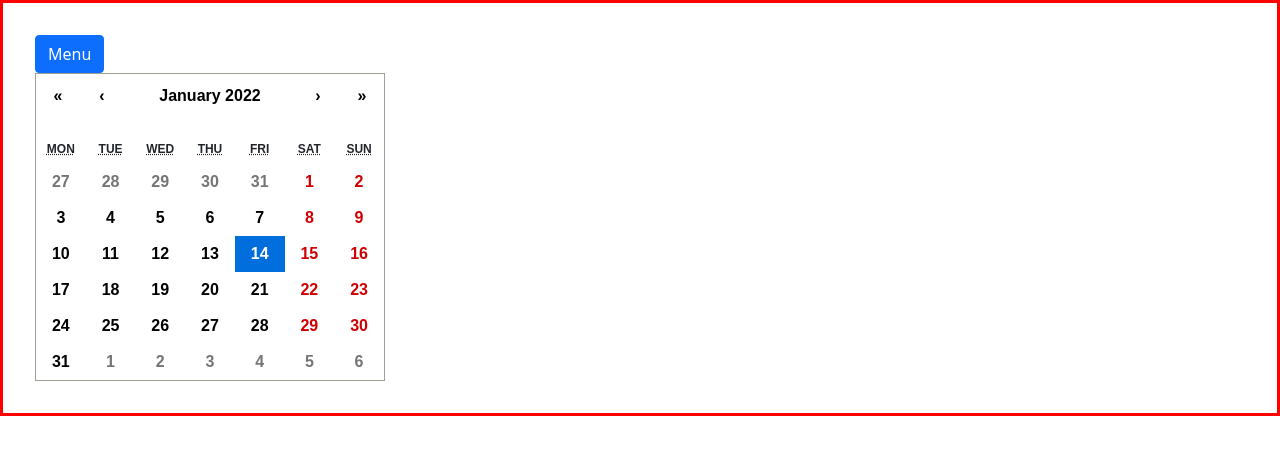
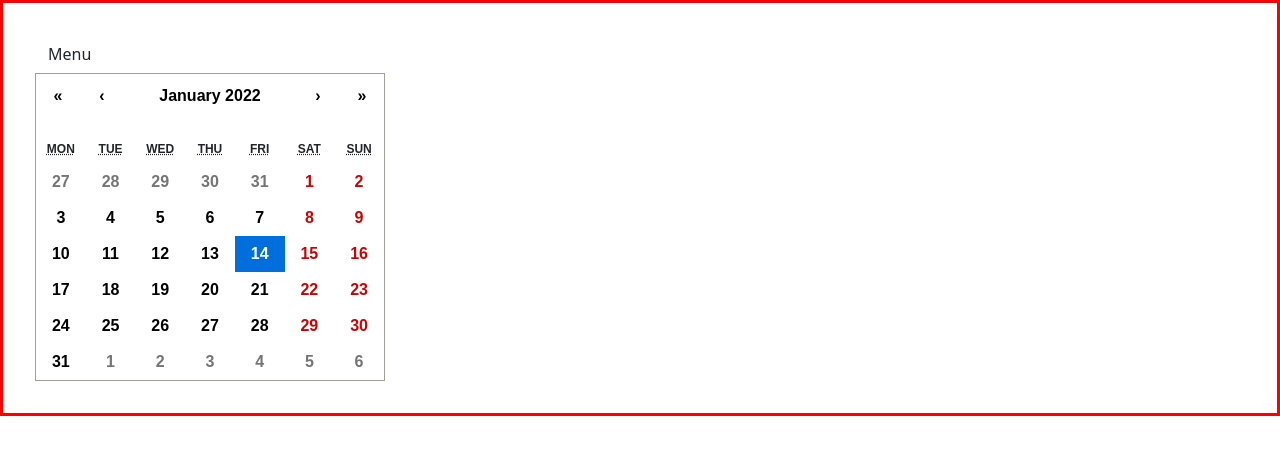
Before and after one commit to winsonliwh/react-tasks-manager, a React (Create React App) app in the folder taskmanager/: page /calendar in a window 1280 px wide. Shown: the top 454 px of the page. Built offline with nearby package versions, Linux system fonts and the light colour scheme; data requests are answered from the project's data file.

Commit message:
added reset newTask data
Co-authored-by: Sing0424 <Sing0424@users.noreply.github.com>

```diff
--- a/taskmanager/src/Components/Menu.js
+++ b/taskmanager/src/Components/Menu.js
@@ -2,19 +2,43 @@ import React, { useState } from 'react';
 import Button from "react-bootstrap/Button";
 import Offcanvas from 'react-bootstrap/Offcanvas';
 import { Link } from 'react-router-dom';
+import 'bootstrap/dist/css/bootstrap.min.css';
 
-export default function Menu({ ...props }) {
+// const options = [
+// {
+//   name: 'Enable backdrop (default)',
+//   scroll: false,
+//   backdrop: true,
+// },
+// {
+//   name: 'Disable backdrop',
+//   scroll: false,
+//   backdrop: false,
+// },
+// {
+//   name: 'Enable body scrolling',
+//   scroll: true,
+//   backdrop: false,
+// },
+// {
+//   name: 'Enable both scrolling & backdrop',
+//   scroll: true,
+//   backdrop: true,
+// },
+// ];
+
+export default function Menu() {
   const [show, setShow] = useState(false);
 
   const handleClose = () => setShow(false);
-  const handleShow = () => setShow(true);
+  const handleShow = () => setShow((s) => !s);
 
   return (
     <>
-      <Button variant="primary" onClick={handleShow} className="me-2">
+      <Button variant="flat" onClick={handleShow} className="me-2">
         Menu
       </Button>
-      <Offcanvas show={show} onHide={handleClose} {...props}>
+      <Offcanvas show={show} onHide={handleClose}>
         <Offcanvas.Header closeButton>
           <Offcanvas.Title>Task Manager</Offcanvas.Title>
         </Offcanvas.Header>
```
